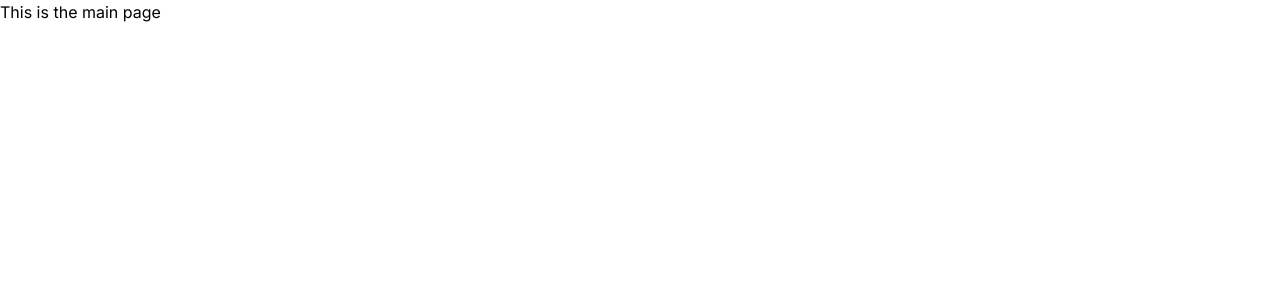
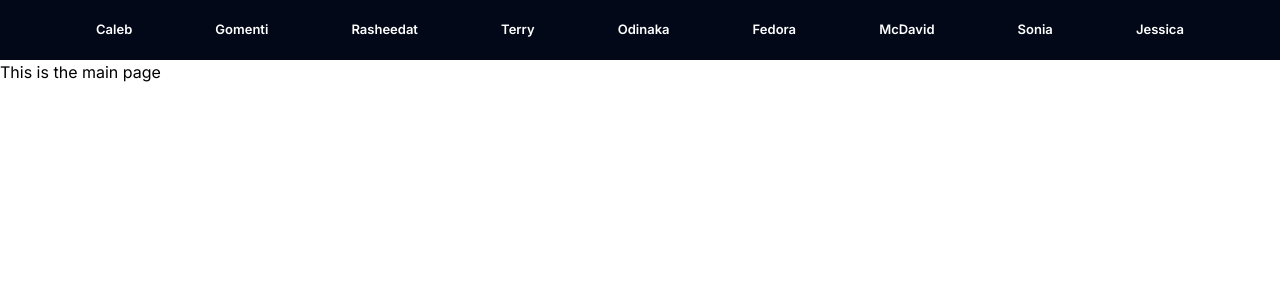
Before and after one commit to James09Git/set-09Assignment, a Next.js app: page / in a window 1280 px wide. Shown: the top 300 px of the page. Built offline with nearby package versions, Linux system fonts and the light colour scheme.

Commit message:
header done

```diff
--- /dev/null
+++ b/app/components/Header.tsx
@@ -0,0 +1,33 @@
+import Link from "next/link";
+import React from "react";
+
+const Header = () => {
+  const navs = [
+    { id: 0, name: "Caleb", url: "/caleb" },
+    { id: 1, name: "Gomenti", url: "/gomenti" },
+    { id: 2, name: "Rasheedat", url: "/rasheedat" },
+    { id: 3, name: "Terry", url: "/terry" },
+    { id: 4, name: "Odinaka", url: "/odinaka" },
+    { id: 5, name: "Fedora", url: "/fedora" },
+    { id: 6, name: "McDavid", url: "/caleb" },
+    { id: 7, name: "Sonia", url: "/caleb" },
+    { id: 8, name: "Jessica", url: "/caleb" },
+  ];
+  return (
+    <div className="px-24 py-5 bg-[#020817]">
+      <div className="flex justify-between gap-5">
+        {navs.map((el: any) => (
+          <Link
+            key={el.id}
+            href={el.url}
+            className="hover:underline text-[13px] font-semibold text-white"
+          >
+            {el.name}
+          </Link>
+        ))}
+      </div>
+    </div>
+  );
+};
+
+export default Header;
--- a/app/layout.tsx
+++ b/app/layout.tsx
@@ -1,6 +1,7 @@
 import type { Metadata } from "next";
 import { Inter } from "next/font/google";
 import "./globals.css";
+import Header from "./components/Header";
 
 const inter = Inter({ subsets: ["latin"] });
 
@@ -16,7 +17,10 @@ export default function RootLayout({
 }>) {
   return (
     <html lang="en">
-      <body className={inter.className}>{children}</body>
+      <body className={inter.className}>
+        <Header />
+        {children}
+      </body>
     </html>
   );
 }
--- a/app/page.tsx
+++ b/app/page.tsx
@@ -1,4 +1,5 @@
 import React from "react";
+import Header from "./components/Header";
 
 const page = () => {
   return <div>This is the main page</div>;
```
